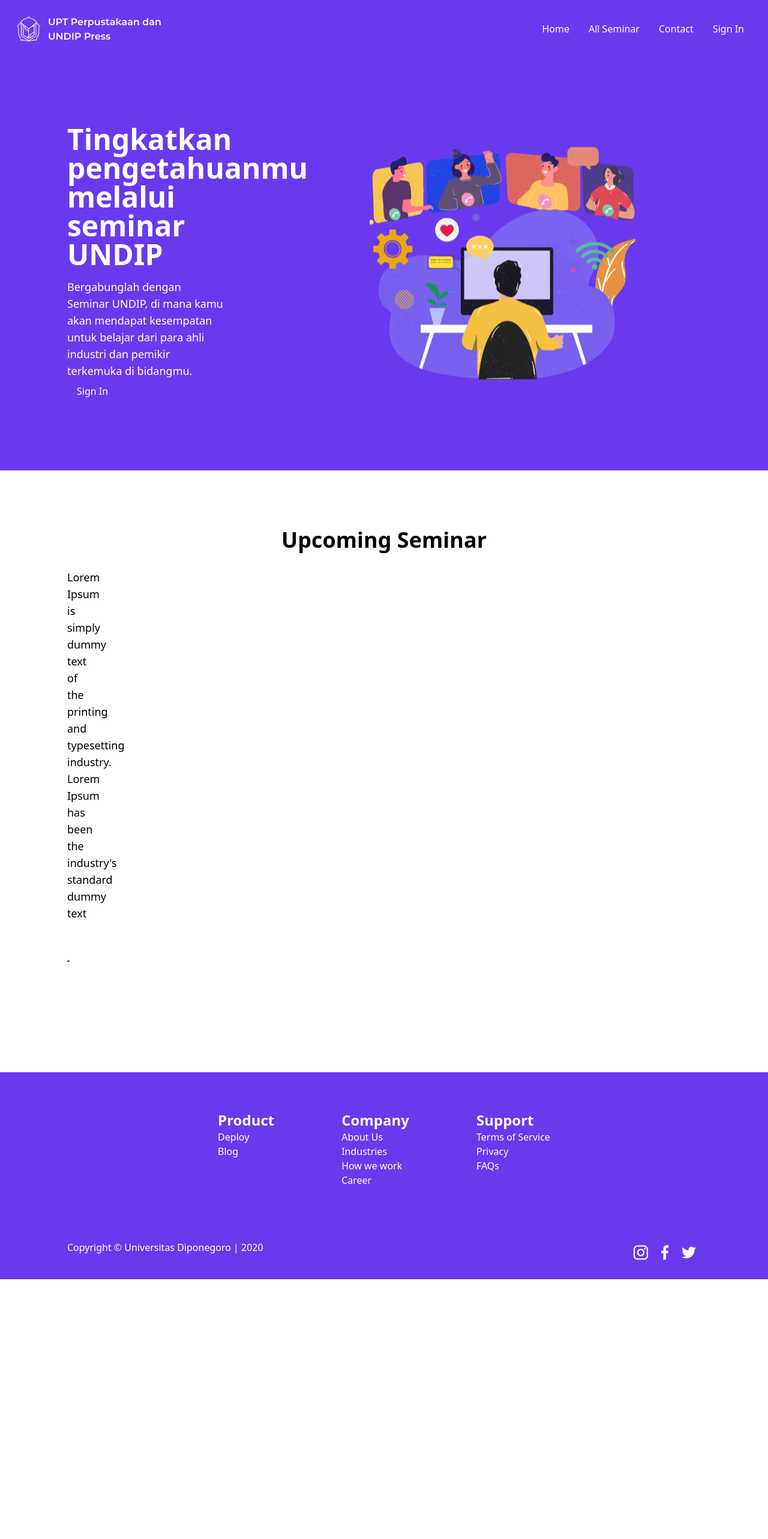
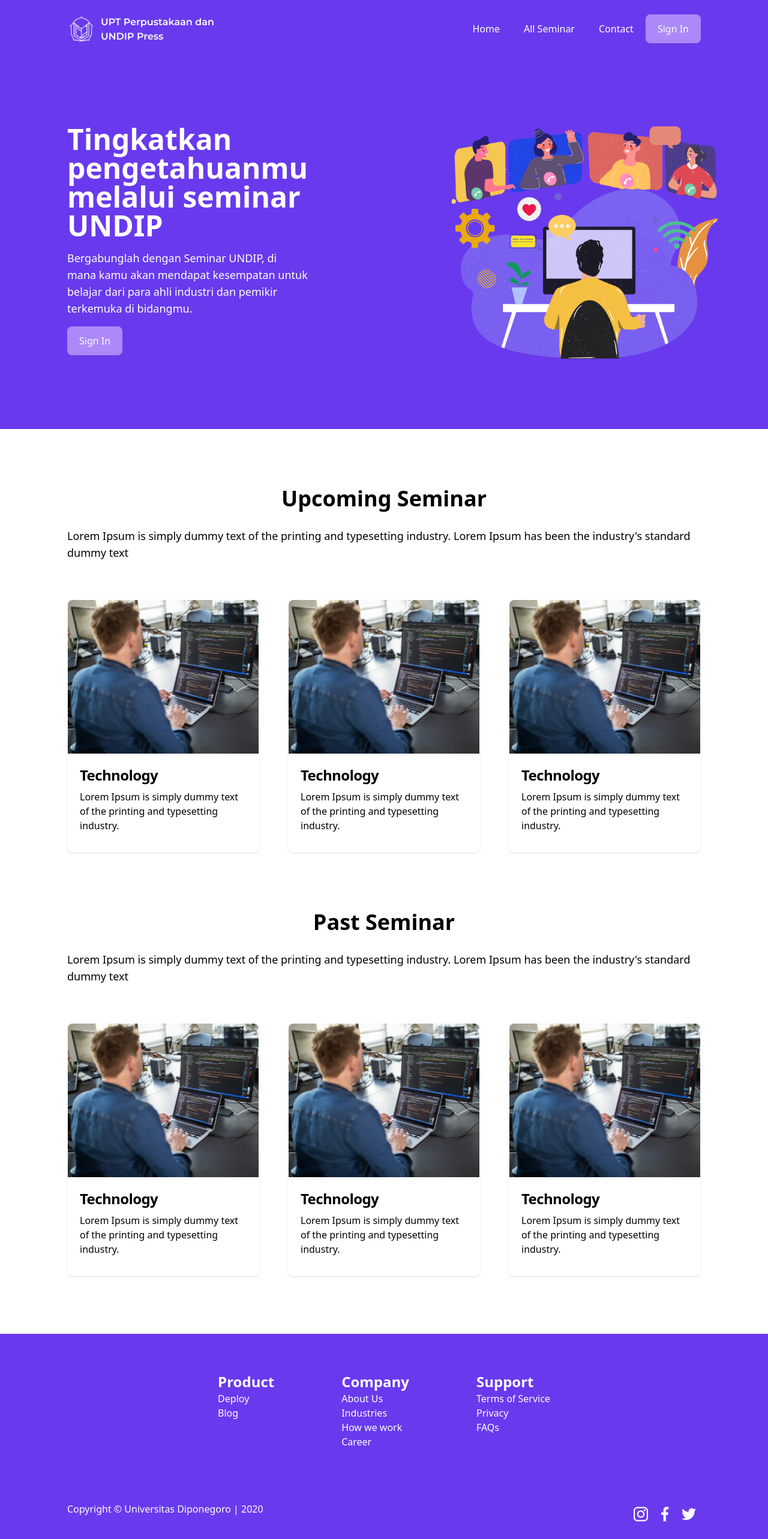
Before and after one commit to kdelia12/seminar-web-undip-press-ts, a Next.js app: page / in a window 1280 px wide. Shown: the top 2565 px of the page at 60% size. Before the commit the page ends 2132 px from the top, so only its background shows below. Built offline with nearby package versions, Linux system fonts and the light colour scheme.

Commit message:
Update header and making top part of home responsive

```diff
--- a/components/header/index.tsx
+++ b/components/header/index.tsx
@@ -5,14 +5,14 @@ export default function Header() {
   const [isOpen, setIsOpen] = useState(false);
   return (
     <>
-    <nav className="bg-primary-500">
-      <div className="container flex flex-wrap items-center justify-between p-6 mx-auto">
+    <nav className="bg-primary-500 px-28 py-6">
+      <div className="container flex flex-wrap items-center justify-between  mx-auto">
           <img src="/logo.svg" alt="logo" />
           <div className={`md:flex ${isOpen ? 'block' : 'hidden'}`}>
-            <Link href="/" className="px-4 py-2 text-white hover:bg-gray-700">Home</Link>
-            <Link href="/about" className="px-4 py-2 text-white hover:bg-gray-700">All Seminar</Link>
-            <Link href="/contact" className="px-4 py-2 text-white hover:bg-gray-700">Contact</Link>
-            <Link href="/signin"><button className="px-4 py-2 text-white">Sign In</button></Link>
+            <Link href="/" className="pr-5 pt-3 text-white ">Home</Link>
+            <Link href="/about" className="px-5 py-3 text-white ">All Seminar</Link>
+            <Link href="/contact" className="px-5 py-3 text-white ">Contact</Link>
+            <Link href="/Login"><button className="px-5 py-3 text-white rounded-lg bg-primary-300">Sign In</button></Link>
           </div>
       <div className="md:hidden">
         <button className="p-2 text-gray-700 rounded-md outline-none focus:border-gray-400 focus:border "
--- a/src/pages/index.tsx
+++ b/src/pages/index.tsx
@@ -9,35 +9,107 @@ export default function Home() {
     <>
       <Header/>
       {/* TOP Part */}
-      <div className='bg-primary-500 p-28 flex flex-row gap-60'>
-        <div className='w-1/4'>
+      <div className='bg-primary-500 p-28 flex flex-col xl:flex-row gap-60'>
+      {/* Left Side */}
+        <div className='flex-1'>
           <h1 className='text-5xl text-white font-semibold'>Tingkatkan pengetahuanmu melalui seminar UNDIP</h1>
           <h2 className='mt-4 text-lg text-white font-normal'>Bergabunglah dengan Seminar UNDIP, di mana kamu akan mendapat kesempatan untuk belajar dari para ahli industri dan pemikir terkemuka di bidangmu.</h2>
-          <Link href="/signin"><button className="px-4 py-2 text-white">Sign In</button></Link>
+          <Link href="/Login"><button className="mt-4 px-5 py-3 text-white rounded-lg bg-primary-300">Sign In</button></Link>
         </div>
-        <img src="/homeasset.svg" alt="" />
+        {/* Right Side */}
+        <img className='hidden xl:block mt-12 xl:mt-0' src="/homeasset.svg" alt="" />
       </div>
+
       {/* Bottom Part */}
+      {/* Upcoming Seminar */}
       <div className='bg-white px-28 py-24 flex flex-col justify-center gap-16'>
-        <div className=''>
+        <div className='gap-16'>
           <h1 className='text-4xl font-semibold flex justify-center'>Upcoming Seminar</h1>
-          <h2 className='w-8 mt-7 text-lg font-normal'>Lorem Ipsum is simply dummy text of the printing and typesetting industry. Lorem Ipsum has been the industry's standard dummy text</h2>
+          <h2 className='flex justify-center mt-7 text-lg font-normal'>Lorem Ipsum is simply dummy text of the printing and typesetting industry. Lorem Ipsum has been the industry's standard dummy text</h2>
         </div>
-
         <div className='flex flex-row justify-between'>
-          <div className='w-1 rounded overflow-hidden shadow-lg'>
-            <img src="/homecard.svg" alt="" />
-            <div className='p-5 flex-col gap-5 w-0'>
-              <h2>
-                Technology
-              </h2>
-              <h3 className='truncate'>
-              Lorem Ipsum is simply dummy text of the printing and typesetting industry.
-              </h3>
+          {/* Card */}
+          <div className="max-w-xs bg-white border border-transparent rounded-lg shadow">
+            <a href="#">
+              <img className="rounded-t-lg h-64 object-cover" src="/homecard.svg" alt="" />
+            </a>
+            <div className="p-5">
+              <a href="#">
+                <h5 className="mb-2 text-2xl font-bold tracking-tight text-black">Technology</h5>
+              </a>
+              <p className="mb-3 font-normal text-black">Lorem Ipsum is simply dummy text of the printing and typesetting industry. </p>
+            </div>
+          </div>
+          {/* Card */}
+          <div className="max-w-xs bg-white border border-transparent rounded-lg shadow">
+            <a href="#">
+              <img className="rounded-t-lg h-64 object-cover" src="/homecard.svg" alt="" />
+            </a>
+            <div className="p-5">
+              <a href="#">
+                <h5 className="mb-2 text-2xl font-bold tracking-tight text-black">Technology</h5>
+              </a>
+              <p className="mb-3 font-normal text-black">Lorem Ipsum is simply dummy text of the printing and typesetting industry. </p>
+            </div>
+          </div>
+          {/* Card */}
+          <div className="max-w-xs bg-white border border-transparent rounded-lg shadow">
+            <a href="#">
+              <img className="rounded-t-lg h-64 object-cover" src="/homecard.svg" alt="" />
+            </a>
+            <div className="p-5">
+              <a href="#">
+                <h5 className="mb-2 text-2xl font-bold tracking-tight text-black">Technology</h5>
+              </a>
+              <p className="mb-3 font-normal text-black">Lorem Ipsum is simply dummy text of the printing and typesetting industry. </p>
             </div>
           </div>
         </div>
-
+      </div>
+      {/* Upcoming Seminar */}
+      <div className='bg-white px-28 pb-24 flex flex-col justify-center gap-16'>
+        <div className='gap-16'>
+          <h1 className='text-4xl font-semibold flex justify-center'>Past Seminar</h1>
+          <h2 className='flex justify-center mt-7 text-lg font-normal'>Lorem Ipsum is simply dummy text of the printing and typesetting industry. Lorem Ipsum has been the industry's standard dummy text</h2>
+        </div>
+        <div className='flex flex-row justify-between'>
+          {/* Card */}
+          <div className="max-w-xs bg-white border border-transparent rounded-lg shadow">
+            <a href="#">
+              <img className="rounded-t-lg h-64 object-cover" src="/homecard.svg" alt="" />
+            </a>
+            <div className="p-5">
+              <a href="#">
+                <h5 className="mb-2 text-2xl font-bold tracking-tight text-black">Technology</h5>
+              </a>
+              <p className="mb-3 font-normal text-black">Lorem Ipsum is simply dummy text of the printing and typesetting industry. </p>
+            </div>
+          </div>
+          {/* Card */}
+          <div className="max-w-xs bg-white border border-transparent rounded-lg shadow">
+            <a href="#">
+              <img className="rounded-t-lg h-64 object-cover" src="/homecard.svg" alt="" />
+            </a>
+            <div className="p-5">
+              <a href="#">
+                <h5 className="mb-2 text-2xl font-bold tracking-tight text-black">Technology</h5>
+              </a>
+              <p className="mb-3 font-normal text-black">Lorem Ipsum is simply dummy text of the printing and typesetting industry. </p>
+            </div>
+          </div>
+          {/* Card */}
+          <div className="max-w-xs bg-white border border-transparent rounded-lg shadow">
+            <a href="#">
+              <img className="rounded-t-lg h-64 object-cover" src="/homecard.svg" alt="" />
+            </a>
+            <div className="p-5">
+              <a href="#">
+                <h5 className="mb-2 text-2xl font-bold tracking-tight text-black">Technology</h5>
+              </a>
+              <p className="mb-3 font-normal text-black">Lorem Ipsum is simply dummy text of the printing and typesetting industry. </p>
+            </div>
+          </div>
+        </div>
       </div>
       <Footer/>
     </>
```
